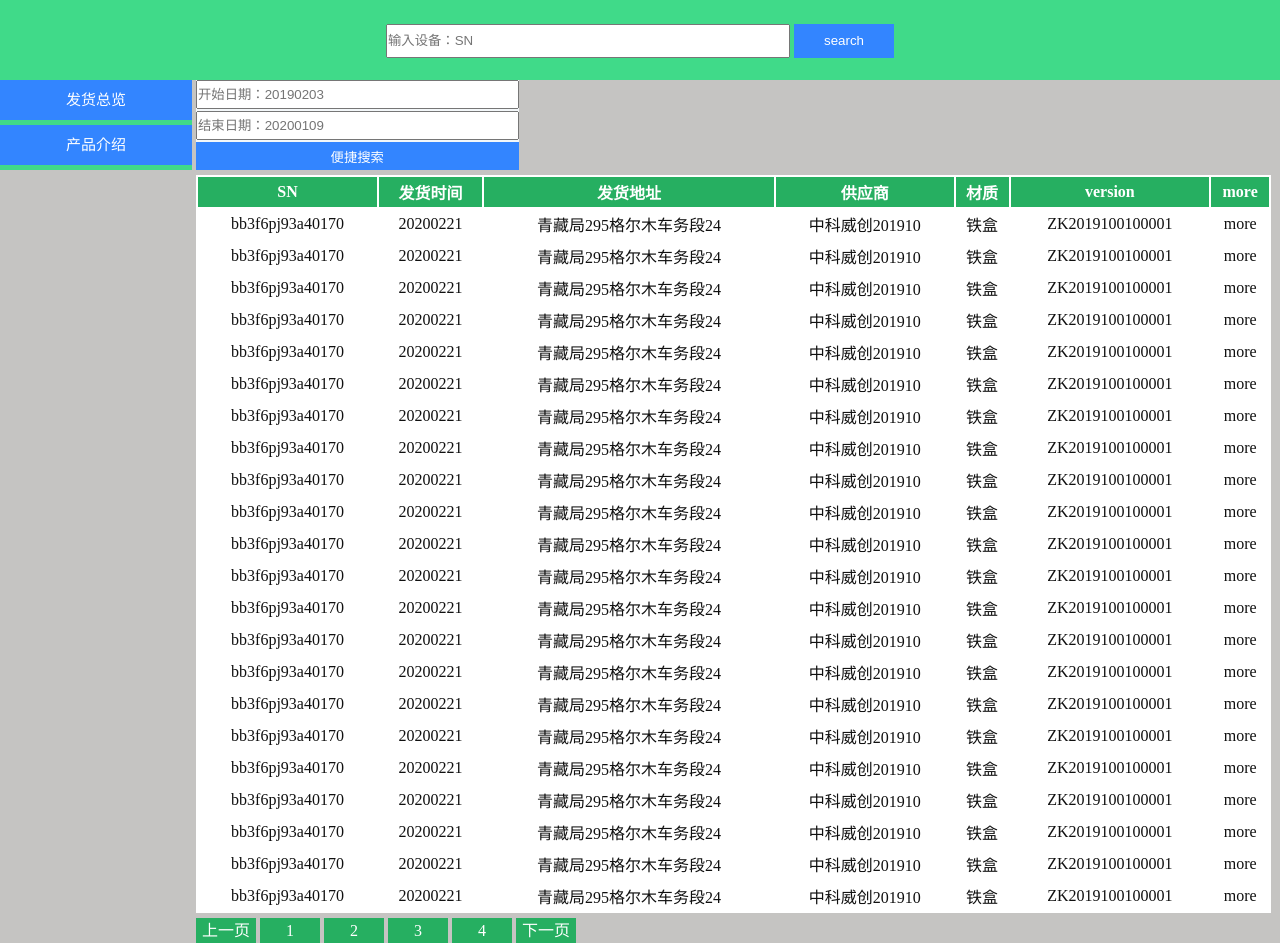
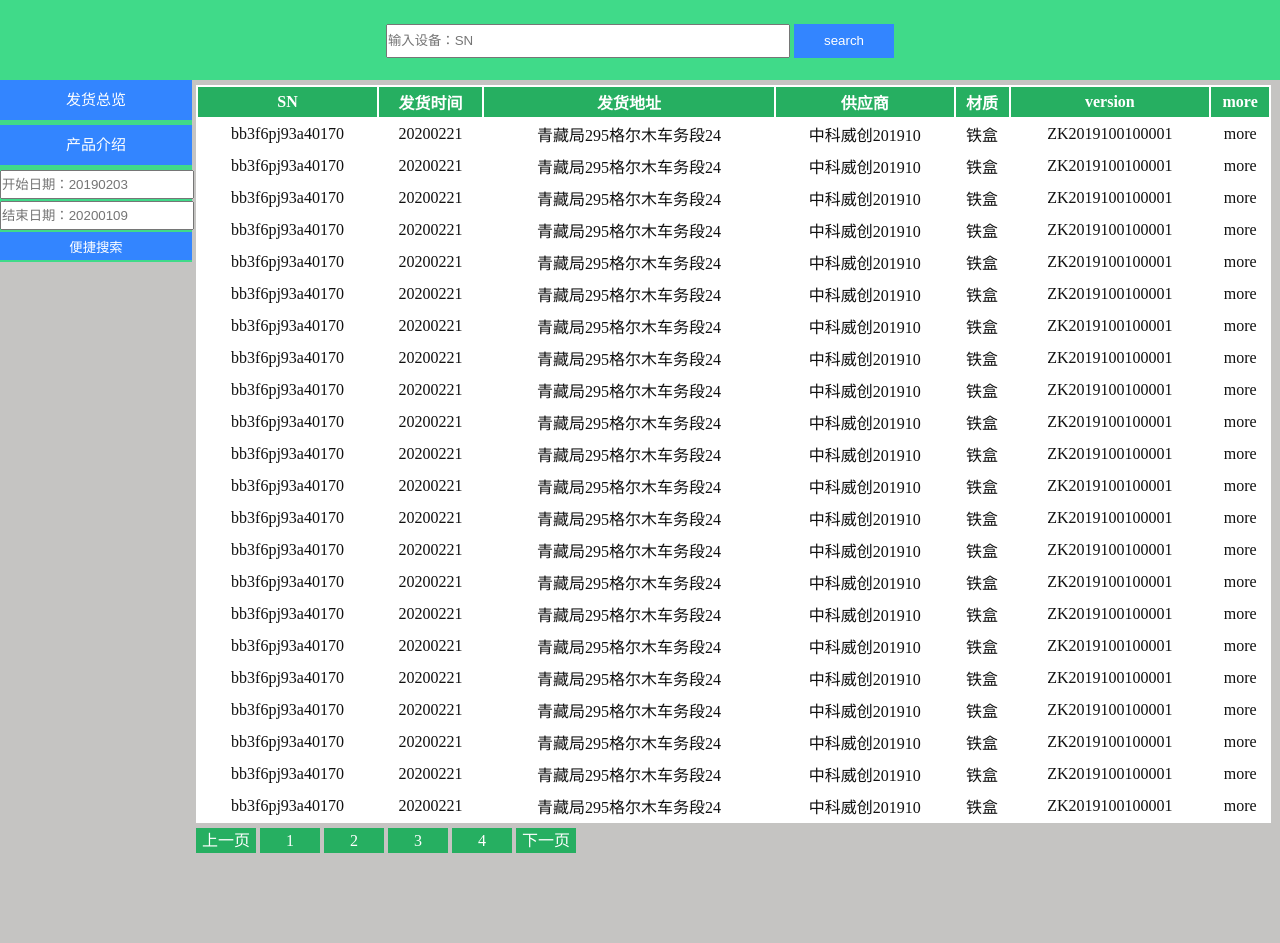
Before and after one commit to yiyouzhanghao/c4i, a website built with webpack: page src/index.html in a window 1280 px wide. After the commit the page ends 853 px from the top, so only its background shows below. Built offline with nearby package versions, Linux system fonts and the light colour scheme.

Commit message:
modified:   src/css/index.css 	modified:   src/index.html

```diff
--- a/src/css/index.css
+++ b/src/css/index.css
@@ -46,8 +46,7 @@
     vertical-align: top;
 }
 .easilysearch{
-    width: 30%;
-    background-color: #F3F7F9 ;
+    width: 100%;
 }
 .easilysearch > li > input{
     margin: 0px auto 2px;
--- a/src/index.html
+++ b/src/index.html
@@ -18,13 +18,13 @@
                 <li><a href="">发货总览</a></li>
                 <li><a href="">产品介绍</a></li>
             </ul>
-        </aside>
-        <section class="content">
             <section class="easilysearch">
                 <li><input type="text" placeholder="开始日期：20190203" ></li>
                 <li><input type="text" placeholder="结束日期：20200109" ></li>
                 <button>便捷搜索</button>
             </section>
+        </aside>
+        <section class="content">
             <table class="lastsendlist">
                 <tbody>
                     <tr>
```
